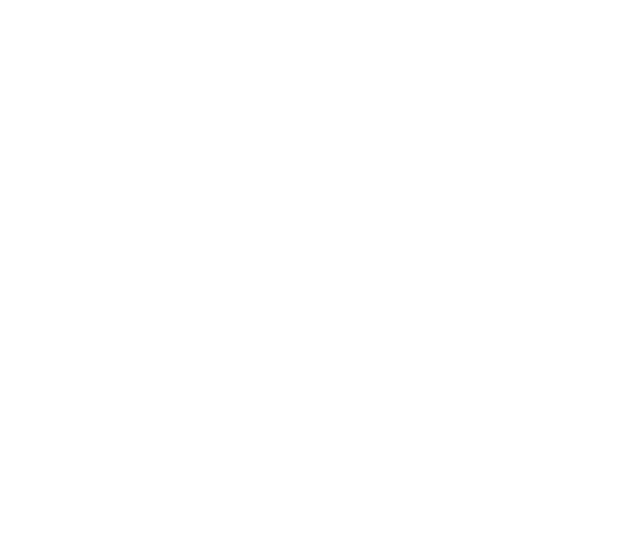
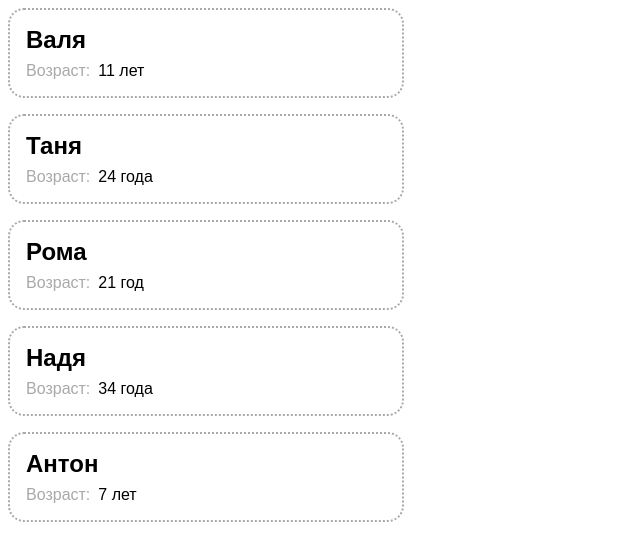
Before and after one commit to hellsgor/todo-app, a website: page 07_dom-basics-1/task_3.html in a window 1280 px wide. Shown: the whole page, without its empty margins (0-640 px from the left). Drawn offline with Linux system fonts and the light colour scheme.

Commit message:
task 3 is ready

```diff
--- a/07_dom-basics-1/css/style.css
+++ b/07_dom-basics-1/css/style.css
@@ -3,3 +3,11 @@
 body {
   font-family: sans-serif;
 }
+
+.students-list {
+  display: flex;
+  padding: 0;
+  margin: 0;
+  flex-direction: column;
+  gap: 16px;
+}
--- a/07_dom-basics-1/task_3.html
+++ b/07_dom-basics-1/task_3.html
@@ -0,0 +1,13 @@
+<!doctype html>
+<html lang="ru">
+<head>
+  <meta charset="UTF-8">
+  <meta content="width=device-width, user-scalable=no, initial-scale=1.0, maximum-scale=1.0, minimum-scale=1.0" name="viewport">
+  <meta content="ie=edge" http-equiv="X-UA-Compatible">
+  <link href="./css/style.css" rel="stylesheet">
+  <script defer src="task_3.mjs" type="module"></script>
+  <title>Task 3</title>
+</head>
+<body>
+</body>
+</html>
--- /dev/null
+++ b/07_dom-basics-1/task_3.mjs
@@ -0,0 +1,31 @@
+import {createElement} from "./utils/create-element.mjs";
+
+document.addEventListener('DOMContentLoaded', () => {
+  const allStudents = [
+    {name: 'Валя', age: 11},
+    {name: 'Таня', age: 24},
+    {name: 'Рома', age: 21},
+    {name: 'Надя', age: 34},
+    {name: 'Антон', age: 7}
+  ]
+
+  function createStudentCard(student) {
+    const card = createElement('div', 'student-card');
+    card.append(createElement('h2', 'student-card__name', student.name));
+    card.append(createElement('span', 'student-card__age', student.age, 'год', 'года', 'лет'));
+    return card;
+  }
+
+  function createStudentsList(listArr) {
+    const list = document.createElement('ul');
+    list.classList.add('students-list');
+
+    listArr.forEach((studentObj) => {
+      list.append(createStudentCard(studentObj));
+    })
+
+    return list;
+  }
+
+  document.querySelector("body").append(createStudentsList(allStudents));
+})
```
Also changed, not shown: 07_dom-basics-1/task_3.js (deleted).
